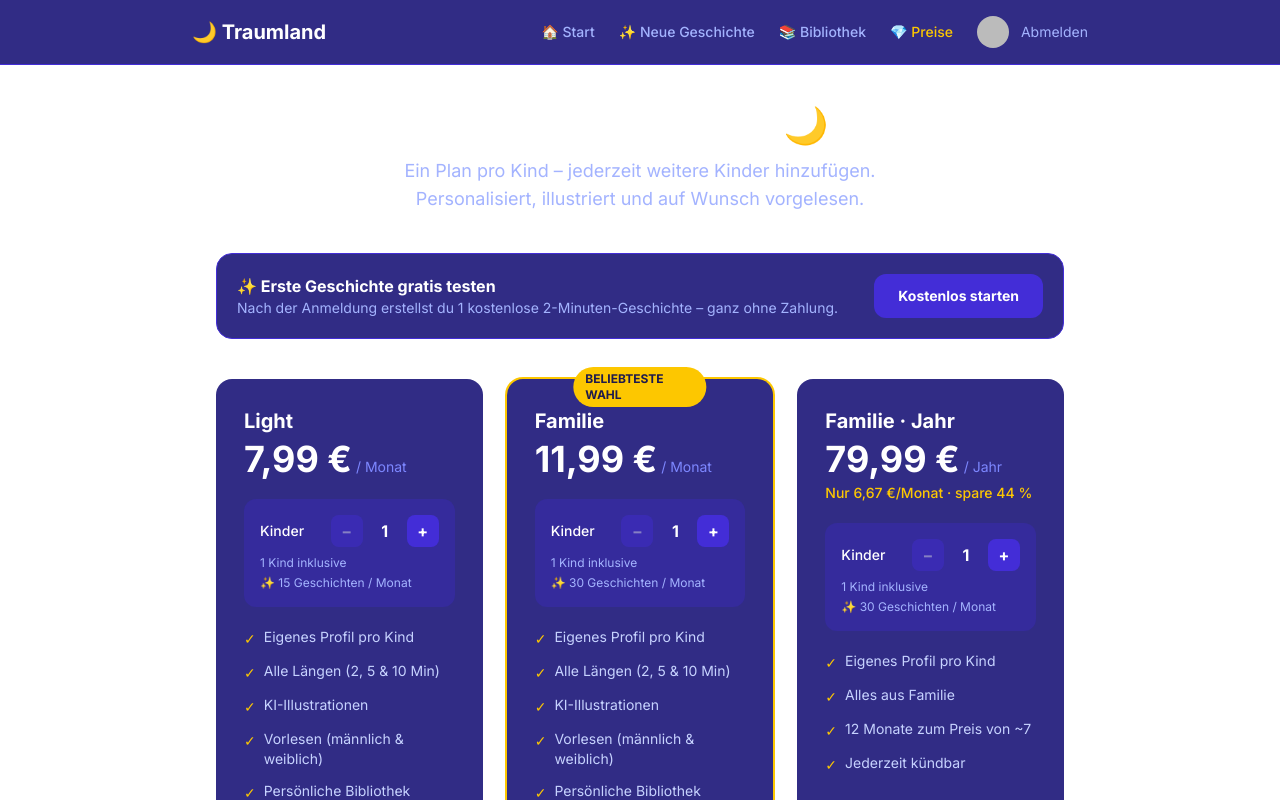
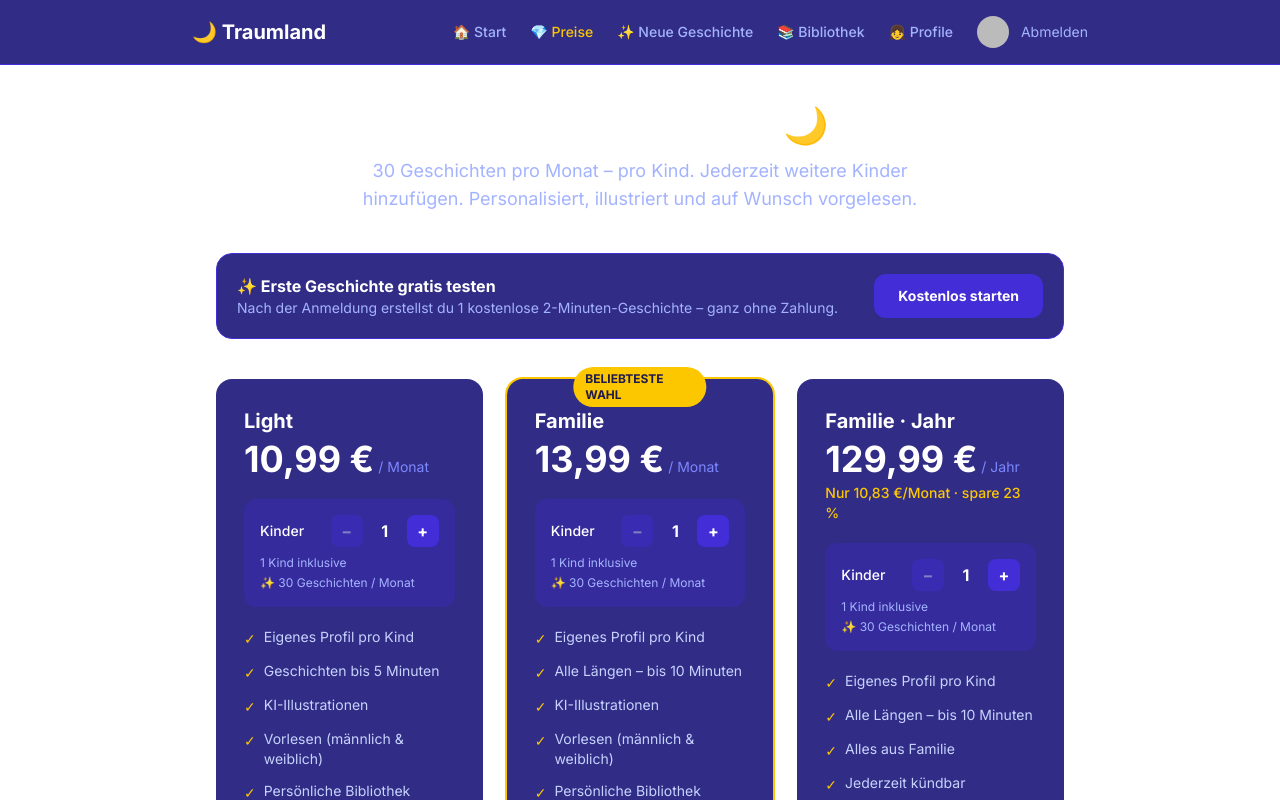
Before and after one commit to cking98-bit/traumland, a Next.js app: page /preise in a window 1280 px wide. Shown: the top 800 px of the page. Built offline with nearby package versions, Linux system fonts and the light colour scheme; no server answers; sample sign-in values are in the browser's storage.

Commit message:
Kinder-Profile, Pricing nach Laenge, Profil-Dropdown im Generator, Nav nur nach Login, Dateiname-Casing fix

```diff
--- a/src/app/generator/page.tsx
+++ b/src/app/generator/page.tsx
@@ -1,9 +1,11 @@
 "use client"
 
-import { useState } from "react"
+import { useState, useEffect } from "react"
 import { useRouter } from "next/navigation"
+import Link from "next/link"
 import { speichereGeschichte, istVoll, MAX_GESCHICHTEN } from "@/lib/geschichten"
-import SchutzRoute from "@/components/Schutzroute"
+import { ladeProfile, type Profil } from "@/lib/profile"
+import SchutzRoute from "@/components/SchutzRoute"
 
 const STILE = [
   { id: "abenteuer", label: "Abenteuer 🗺️" },
@@ -23,13 +25,21 @@ const DAUER = [
 export default function GeneratorPage() {
   const router = useRouter()
 
-  const [name, setName] = useState("")
-  const [alter, setAlter] = useState("5")
+  const [profile, setProfile] = useState<Profil[]>([])
+  const [profilId, setProfilId] = useState("")
   const [stichwörter, setStichwörter] = useState("")
   const [stil, setStil] = useState<string[]>([])
   const [dauer, setDauer] = useState("5")
   const [laden, setLaden] = useState(false)
   const [fehler, setFehler] = useState("")
+
+  useEffect(() => {
+    const geladen = ladeProfile()
+    setProfile(geladen)
+    if (geladen.length > 0) setProfilId(geladen[0].id)
+  }, [])
+
+  const ausgewählt = profile.find((p) => p.id === profilId)
 
   function toggleStil(id: string) {
     setStil((prev) =>
@@ -40,7 +50,7 @@ export default function GeneratorPage() {
   function validieren() {
     if (istVoll())
       return `Deine Bibliothek ist voll (max. ${MAX_GESCHICHTEN} Geschichten). Bitte lösche zuerst eine Geschichte.`
-    if (!name.trim()) return "Bitte gib den Namen deines Kindes ein."
+    if (!ausgewählt) return "Bitte wähle ein Kind aus."
     if (!stichwörter.trim()) return "Bitte gib mindestens ein Stichwort ein."
     if (stil.length === 0) return "Bitte wähle mindestens einen Geschichte-Stil aus."
     return ""
@@ -61,8 +71,8 @@ export default function GeneratorPage() {
         method: "POST",
         headers: { "Content-Type": "application/json" },
         body: JSON.stringify({
-          name,
-          alter,
+          name: ausgewählt!.name,
+          alter: ausgewählt!.alter,
           stichwörter,
           stile: stil.join(", "),
           dauer,
@@ -79,8 +89,8 @@ export default function GeneratorPage() {
 
       const stilText = stil.join(", ")
       const id = speichereGeschichte({
-        name,
-        alter,
+        name: ausgewählt!.name,
+        alter: ausgewählt!.alter,
         stichwörter,
         stil: stilText,
         dauer,
@@ -88,8 +98,8 @@ export default function GeneratorPage() {
       })
 
       const params = new URLSearchParams({
-        name,
-        alter,
+        name: ausgewählt!.name,
+        alter: ausgewählt!.alter,
         stichwörter,
         stil: stilText,
         dauer,
@@ -137,6 +147,25 @@ export default function GeneratorPage() {
           Erzähl uns von deinem Kind – wir zaubern eine einzigartige Geschichte!
         </p>
 
+        {/* Kein Profil vorhanden → zuerst anlegen */}
+        {profile.length === 0 ? (
+          <div className="bg-indigo-900 rounded-2xl p-10 text-center">
+            <div className="text-5xl mb-3">👧</div>
+            <h2 className="text-white text-xl font-bold mb-2">
+              Lege zuerst ein Kinder-Profil an
+            </h2>
+            <p className="text-indigo-300 mb-6">
+              Damit wir Geschichten personalisieren können, brauchen wir den Namen
+              und das Alter deines Kindes.
+            </p>
+            <Link
+              href="/profile"
+              className="bg-yellow-400 hover:bg-yellow-300 text-indigo-950 font-bold px-8 py-3 rounded-xl transition inline-block"
+            >
+              Profil anlegen 👧
+            </Link>
+          </div>
+        ) : (
           <div className="bg-indigo-900 rounded-2xl p-8 flex flex-col gap-6">
             {fehler && (
               <div className="bg-red-500/20 border border-red-500 text-red-300 rounded-xl px-4 py-3 text-sm">
@@ -149,34 +178,32 @@ export default function GeneratorPage() {
               </div>
             )}
 
+            {/* Kind auswählen */}
             <div>
               <label className="text-white font-medium block mb-2">
-              Name des Kindes
+                Für welches Kind?
               </label>
-            <input
-              type="text"
-              value={name}
-              onChange={(e) => setName(e.target.value)}
-              placeholder="z.B. Anna"
-              className="w-full bg-indigo-800 text-white placeholder-indigo-400 rounded-xl px-4 py-3 outline-none focus:ring-2 focus:ring-yellow-400"
-            />
-          </div>
-
-          <div>
-            <label className="text-white font-medium block mb-2">Alter</label>
               <select
-              value={alter}
-              onChange={(e) => setAlter(e.target.value)}
+                value={profilId}
+                onChange={(e) => setProfilId(e.target.value)}
                 className="w-full bg-indigo-800 text-white rounded-xl px-4 py-3 outline-none focus:ring-2 focus:ring-yellow-400"
               >
-              {[2, 3, 4, 5, 6, 7, 8].map((age) => (
-                <option key={age} value={age}>
-                  {age} Jahre
+                {profile.map((p) => (
+                  <option key={p.id} value={p.id}>
+                    {p.name} ({p.alter} Jahre)
                   </option>
                 ))}
               </select>
+              <p className="text-indigo-400 text-xs mt-2">
+                Weitere Kinder im{" "}
+                <Link href="/profile" className="underline">
+                  Profil-Bereich
+                </Link>{" "}
+                hinzufügen.
+              </p>
             </div>
 
+            {/* Stichwörter */}
             <div>
               <label className="text-white font-medium block mb-2">
                 Stichwörter{" "}
@@ -193,10 +220,13 @@ export default function GeneratorPage() {
               />
             </div>
 
+            {/* Stil */}
             <div>
               <label className="text-white font-medium block mb-2">
                 Geschichte-Stil{" "}
-              <span className="text-indigo-400 text-sm">(mehrere auswählbar)</span>
+                <span className="text-indigo-400 text-sm">
+                  (mehrere auswählbar)
+                </span>
               </label>
               <div className="grid grid-cols-3 gap-3">
                 {STILE.map((s) => (
@@ -215,6 +245,7 @@ export default function GeneratorPage() {
               </div>
             </div>
 
+            {/* Dauer */}
             <div>
               <label className="text-white font-medium block mb-2">
                 Dauer{" "}
@@ -246,6 +277,7 @@ export default function GeneratorPage() {
               Geschichte generieren ✨
             </button>
           </div>
+        )}
       </div>
     </SchutzRoute>
   )
--- a/src/app/geschichte/page.tsx
+++ b/src/app/geschichte/page.tsx
@@ -1,7 +1,7 @@
 import Link from "next/link"
 import VorleseButton from "@/components/VorleseButton"
 import Illustration from "@/components/Illustration"
-import SchutzRoute from "@/components/Schutzroute"
+import SchutzRoute from "@/components/SchutzRoute"
 
 export default async function GeschichtePage({
   searchParams,
--- a/src/app/preise/page.tsx
+++ b/src/app/preise/page.tsx
@@ -6,11 +6,11 @@ import Link from "next/link"
 type Plan = {
   id: string
   name: string
-  basisPreis: number // pro Abrechnungszeitraum
-  proKind: number // Aufpreis je weiteres Kind
+  basisPreis: number
+  proKind: number
   periode: string // "Monat" | "Jahr"
-  basisGeschichten: number // pro Monat, inkl. 1 Kind
-  proKindGeschichten: number // zusätzliche Geschichten je weiteres Kind
+  basisGeschichten: number
+  proKindGeschichten: number
   hinweis?: string
   beliebt?: boolean
   features: string[]
@@ -20,14 +20,14 @@ const PLAENE: Plan[] = [
   {
     id: "light",
     name: "Light",
-    basisPreis: 7.99,
-    proKind: 3.99,
+    basisPreis: 10.99,
+    proKind: 6.99,
     periode: "Monat",
-    basisGeschichten: 15,
-    proKindGeschichten: 10,
+    basisGeschichten: 30,
+    proKindGeschichten: 30,
     features: [
       "Eigenes Profil pro Kind",
-      "Alle Längen (2, 5 & 10 Min)",
+      "Geschichten bis 5 Minuten",
       "KI-Illustrationen",
       "Vorlesen (männlich & weiblich)",
       "Persönliche Bibliothek",
@@ -36,15 +36,15 @@ const PLAENE: Plan[] = [
   {
     id: "familie",
     name: "Familie",
-    basisPreis: 11.99,
-    proKind: 4.99,
+    basisPreis: 13.99,
+    proKind: 8.99,
     periode: "Monat",
     basisGeschichten: 30,
-    proKindGeschichten: 15,
+    proKindGeschichten: 30,
     beliebt: true,
     features: [
       "Eigenes Profil pro Kind",
-      "Alle Längen (2, 5 & 10 Min)",
+      "Alle Längen – bis 10 Minuten",
       "KI-Illustrationen",
       "Vorlesen (männlich & weiblich)",
       "Persönliche Bibliothek",
@@ -54,16 +54,16 @@ const PLAENE: Plan[] = [
   {
     id: "familie-jahr",
     name: "Familie · Jahr",
-    basisPreis: 79.99,
-    proKind: 39.99,
+    basisPreis: 129.99,
+    proKind: 79.99,
     periode: "Jahr",
     basisGeschichten: 30,
-    proKindGeschichten: 15,
-    hinweis: "Nur 6,67 €/Monat · spare 44 %",
+    proKindGeschichten: 30,
+    hinweis: "Nur 10,83 €/Monat · spare 23 %",
     features: [
       "Eigenes Profil pro Kind",
+      "Alle Längen – bis 10 Minuten",
       "Alles aus Familie",
-      "12 Monate zum Preis von ~7",
       "Jederzeit kündbar",
     ],
   },
@@ -172,14 +172,13 @@ function PlanKarte({ plan }: { plan: Plan }) {
 export default function PreisePage() {
   return (
     <div className="max-w-5xl mx-auto">
-      {/* Kopf */}
       <div className="text-center mb-10">
         <h1 className="text-4xl font-bold text-white mb-3">
           Wähle deinen Plan 🌙
         </h1>
         <p className="text-indigo-300 text-lg max-w-xl mx-auto">
-          Ein Plan pro Kind – jederzeit weitere Kinder hinzufügen. Personalisiert,
-          illustriert und auf Wunsch vorgelesen.
+          30 Geschichten pro Monat – pro Kind. Jederzeit weitere Kinder
+          hinzufügen. Personalisiert, illustriert und auf Wunsch vorgelesen.
         </p>
       </div>
 
@@ -200,14 +199,12 @@ export default function PreisePage() {
         </Link>
       </div>
 
-      {/* Plan-Karten */}
       <div className="grid md:grid-cols-3 gap-6">
         {PLAENE.map((plan) => (
           <PlanKarte key={plan.id} plan={plan} />
         ))}
       </div>
 
-      {/* Vertrauens-Hinweis */}
       <p className="text-indigo-400 text-sm text-center mt-10">
         Jederzeit kündbar · Sichere Bezahlung · Keine versteckten Kosten
       </p>
--- /dev/null
+++ b/src/app/profile/page.tsx
@@ -0,0 +1,123 @@
+"use client"
+
+import { useEffect, useState } from "react"
+import SchutzRoute from "@/components/SchutzRoute"
+import {
+  ladeProfile,
+  speichereProfil,
+  loescheProfil,
+  type Profil,
+} from "@/lib/profile"
+
+export default function ProfilePage() {
+  const [profile, setProfile] = useState<Profil[]>([])
+  const [name, setName] = useState("")
+  const [alter, setAlter] = useState("5")
+  const [fehler, setFehler] = useState("")
+
+  useEffect(() => {
+    setProfile(ladeProfile())
+  }, [])
+
+  function hinzufuegen() {
+    if (!name.trim()) {
+      setFehler("Bitte gib einen Namen ein.")
+      return
+    }
+    speichereProfil({ name: name.trim(), alter })
+    setProfile(ladeProfile())
+    setName("")
+    setAlter("5")
+    setFehler("")
+  }
+
+  function entfernen(id: string) {
+    loescheProfil(id)
+    setProfile(ladeProfile())
+  }
+
+  return (
+    <SchutzRoute>
+      <div className="max-w-2xl mx-auto">
+        <h1 className="text-3xl font-bold text-white mb-2">👧 Kinder-Profile</h1>
+        <p className="text-indigo-300 mb-8">
+          Lege für jedes Kind ein Profil an – so wird jede Geschichte perfekt
+          personalisiert.
+        </p>
+
+        {/* Neues Profil anlegen */}
+        <div className="bg-indigo-900 rounded-2xl p-6 mb-8">
+          <h2 className="text-white font-bold mb-4">Neues Kind hinzufügen</h2>
+
+          {fehler && (
+            <div className="bg-red-500/20 border border-red-500 text-red-300 rounded-xl px-4 py-3 text-sm mb-4">
+              {fehler}
+            </div>
+          )}
+
+          <div className="flex flex-col sm:flex-row gap-3">
+            <input
+              type="text"
+              value={name}
+              onChange={(e) => setName(e.target.value)}
+              placeholder="Name des Kindes"
+              className="flex-1 bg-indigo-800 text-white placeholder-indigo-400 rounded-xl px-4 py-3 outline-none focus:ring-2 focus:ring-yellow-400"
+            />
+            <select
+              value={alter}
+              onChange={(e) => setAlter(e.target.value)}
+              className="bg-indigo-800 text-white rounded-xl px-4 py-3 outline-none focus:ring-2 focus:ring-yellow-400"
+            >
+              {[2, 3, 4, 5, 6, 7, 8].map((a) => (
+                <option key={a} value={a}>
+                  {a} Jahre
+                </option>
+              ))}
+            </select>
+            <button
+              onClick={hinzufuegen}
+              className="bg-yellow-400 hover:bg-yellow-300 text-indigo-950 font-bold px-6 py-3 rounded-xl transition"
+            >
+              Hinzufügen
+            </button>
+          </div>
+        </div>
+
+        {/* Liste der Profile */}
+        {profile.length === 0 ? (
+          <div className="bg-indigo-900 rounded-2xl p-10 text-center">
+            <div className="text-5xl mb-3">🧸</div>
+            <p className="text-indigo-300">
+              Noch keine Profile – füge oben dein erstes Kind hinzu.
+            </p>
+          </div>
+        ) : (
+          <div className="flex flex-col gap-3">
+            {profile.map((p) => (
+              <div
+                key={p.id}
+                className="bg-indigo-900 rounded-xl p-4 flex items-center justify-between"
+              >
+                <div className="flex items-center gap-3">
+                  <div className="w-10 h-10 rounded-full bg-yellow-400 text-indigo-950 font-bold flex items-center justify-center">
+                    {p.name.charAt(0).toUpperCase()}
+                  </div>
+                  <div>
+                    <p className="text-white font-bold">{p.name}</p>
+                    <p className="text-indigo-400 text-sm">{p.alter} Jahre</p>
+                  </div>
+                </div>
+                <button
+                  onClick={() => entfernen(p.id)}
+                  className="bg-indigo-800 hover:bg-red-500 text-white px-4 py-2 rounded-lg text-sm transition"
+                >
+                  🗑 Entfernen
+                </button>
+              </div>
+            ))}
+          </div>
+        )}
+      </div>
+    </SchutzRoute>
+  )
+}
--- a/src/components/Navigation.tsx
+++ b/src/components/Navigation.tsx
@@ -11,12 +11,22 @@ export default function Navigation() {
   const router = useRouter()
   const { nutzer } = useAuth()
 
-  const links = [
+  // Diese Links sieht jeder
+  const oeffentlicheLinks = [
     { href: "/", label: "🏠 Start" },
+    { href: "/preise", label: "💎 Preise" },
+  ]
+
+  // Diese Links nur nach Anmeldung
+  const privateLinks = [
     { href: "/generator", label: "✨ Neue Geschichte" },
     { href: "/bibliothek", label: "📚 Bibliothek" },
-    { href: "/preise", label: "💎 Preise" },
+    { href: "/profile", label: "👧 Profile" },
   ]
+
+  const links = nutzer
+    ? [...oeffentlicheLinks, ...privateLinks]
+    : oeffentlicheLinks
 
   async function abmelden() {
     if (auth) await signOut(auth)
--- /dev/null
+++ b/src/lib/profile.ts
@@ -0,0 +1,32 @@
+// Ein Kinder-Profil
+export type Profil = {
+  id: string
+  name: string
+  alter: string
+}
+
+const SCHLUESSEL = "traumland_profile"
+
+export function ladeProfile(): Profil[] {
+  if (typeof window === "undefined") return []
+  try {
+    const roh = localStorage.getItem(SCHLUESSEL)
+    return roh ? JSON.parse(roh) : []
+  } catch {
+    return []
+  }
+}
+
+export function speichereProfil(p: Omit<Profil, "id">): string {
+  if (typeof window === "undefined") return ""
+  const alle = ladeProfile()
+  const neu: Profil = { ...p, id: crypto.randomUUID() }
+  localStorage.setItem(SCHLUESSEL, JSON.stringify([...alle, neu]))
+  return neu.id
+}
+
+export function loescheProfil(id: string) {
+  if (typeof window === "undefined") return
+  const alle = ladeProfile().filter((p) => p.id !== id)
+  localStorage.setItem(SCHLUESSEL, JSON.stringify(alle))
+}
```
Also changed, not shown: src/components/SchutzRoute.tsx (renamed from src/components/Schutzroute.tsx). Lines whose indentation alone changed are shown as unchanged.
